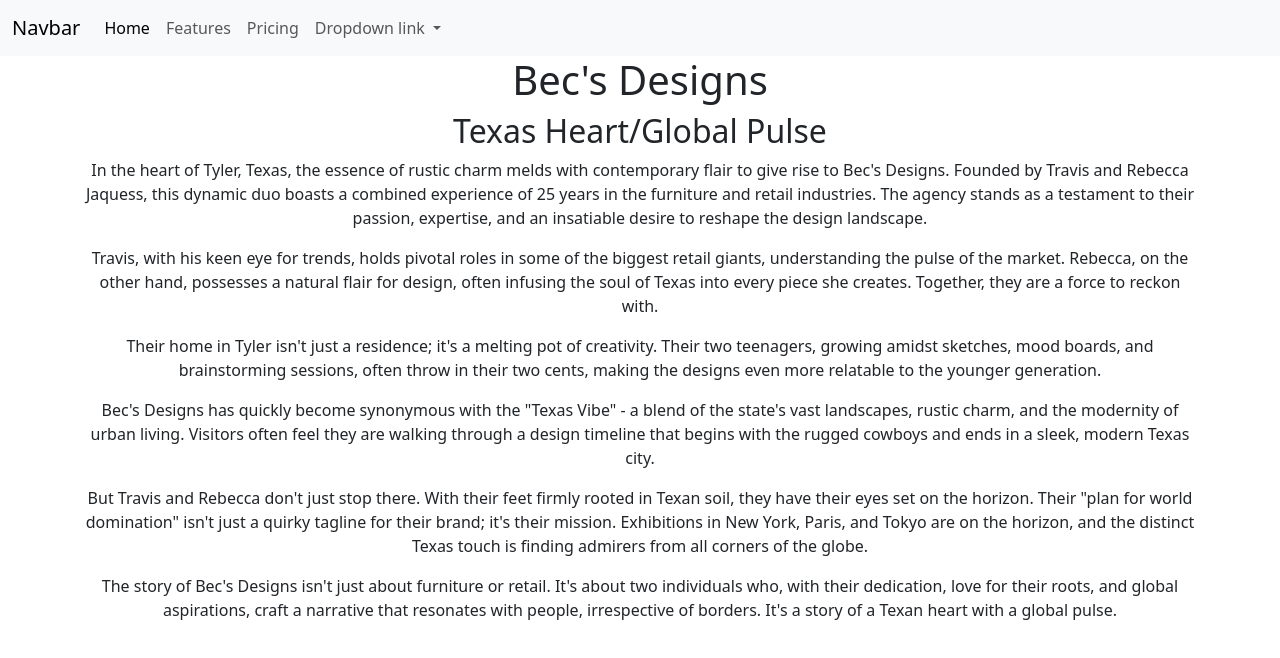
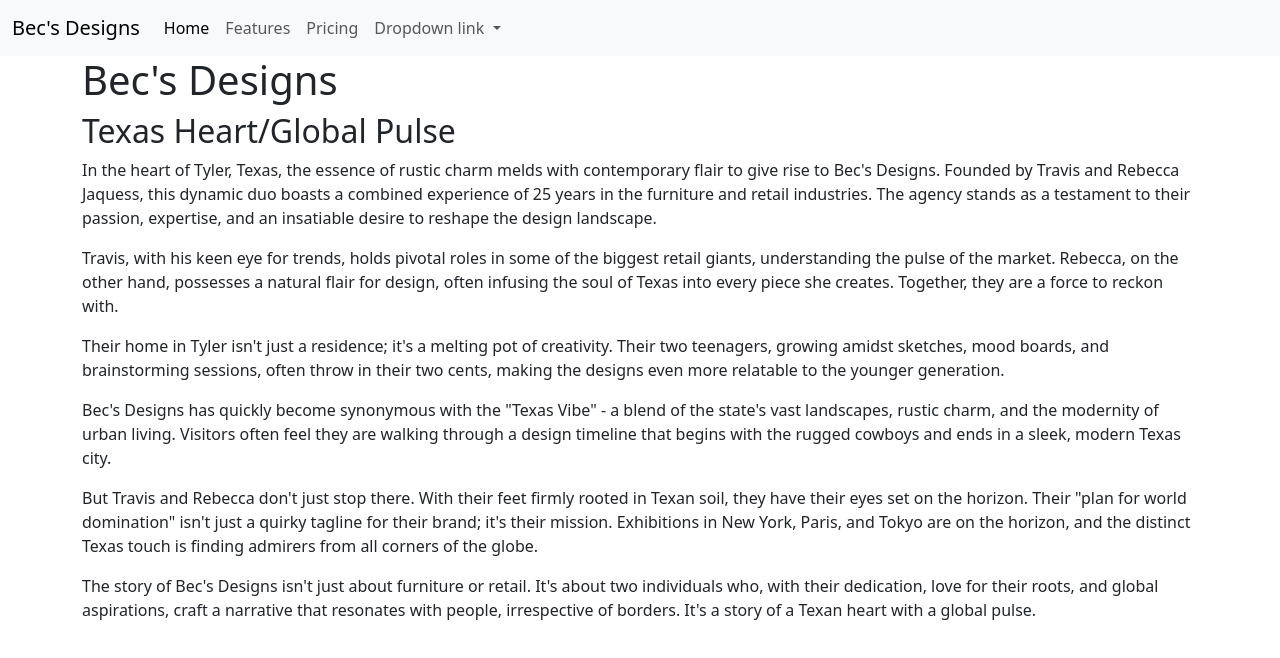
Before and after one commit to becsdesigns/becsdesigns.github.io, a plain HTML site: page index.html in a window 1280 px wide. Drawn offline with nearby package versions, Linux system fonts and the light colour scheme.

Commit message:
Update index.html

```diff
--- a/index.html
+++ b/index.html
@@ -10,7 +10,7 @@
 
     <nav class="navbar navbar-expand-lg bg-body-tertiary">
   <div class="container-fluid">
-    <a class="navbar-brand" href="#">Navbar</a>
+    <a class="navbar-brand" href="#">Bec's Designs</a>
     <button class="navbar-toggler" type="button" data-bs-toggle="collapse" data-bs-target="#navbarNavDropdown" aria-controls="navbarNavDropdown" aria-expanded="false" aria-label="Toggle navigation">
       <span class="navbar-toggler-icon"></span>
     </button>
@@ -41,7 +41,7 @@
 </nav>
 
 
-    <div class="container text-center">
+    <div class="container">
   <div class="row">
     <div class="col">
      <h1>Bec's Designs</h1>
```
